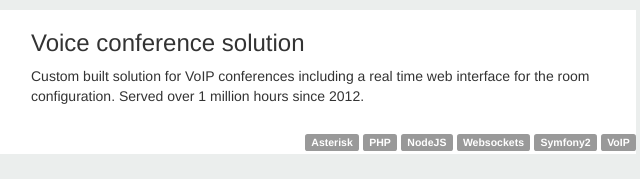
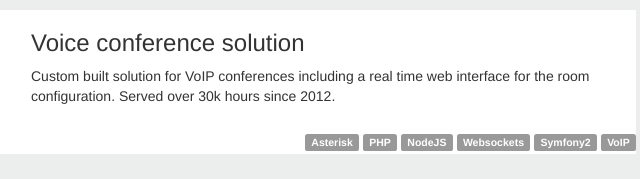
Before and after one commit to trapp/trapp.github.io, a website: page index.html in a window 1280 px wide. Shown: the part 436-615 px from the top of the page, 309-949 px from the left. Drawn offline with nearby package versions, Linux system fonts and the light colour scheme.

Commit message:
Correct numbers.

```diff
--- a/index.html
+++ b/index.html
@@ -50,7 +50,7 @@
                     </div>
                     <div class="description">
                         <h3>Voice conference solution</h3>
-                        <p>Custom built solution for VoIP conferences including a real time web interface for the room configuration. Served over 1 million hours since 2012.</p>
+                        <p>Custom built solution for VoIP conferences including a real time web interface for the room configuration. Served over 30k hours since 2012.</p>
                     </div>
                     <div class="tags">
                         <span>Asterisk</span>
```
